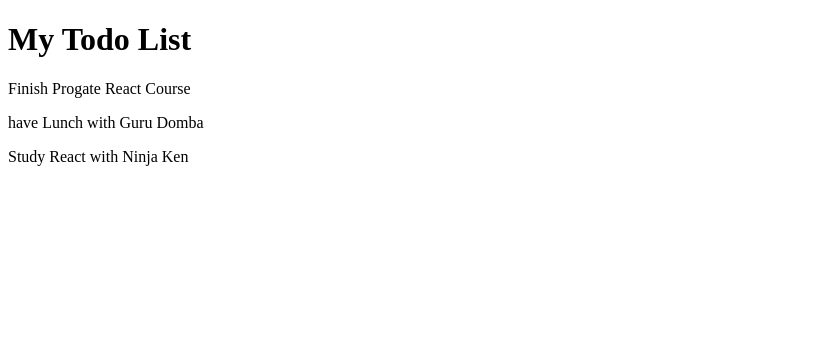
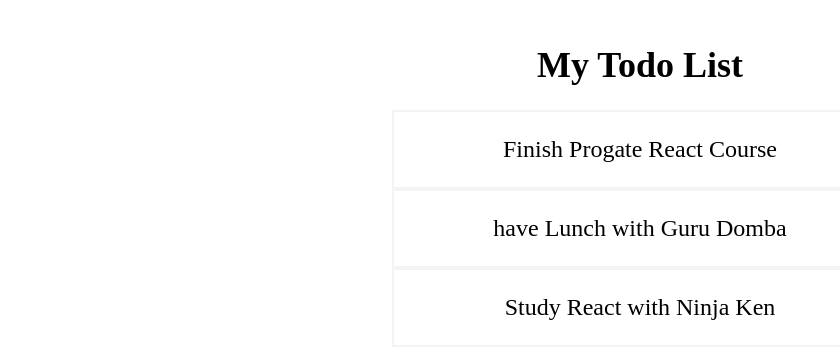
Before and after one commit to FachrielDzikri30/todoapp_react, a React (Vite) app: page / in a window 1280 px wide. Shown: the top 358 px of the page, without its empty margins (0-840 px from the left). Built offline with nearby package versions, Linux system fonts and the light colour scheme.

Commit message:
Add CSS to Component

```diff
--- a/src/App.jsx
+++ b/src/App.jsx
@@ -23,11 +23,22 @@
   console.log(todos)
 
   return (
-    <div>
-      <h1>My Todo List</h1>
+    <div style={styles.container}>
+      <h1 style={styles.title}>My Todo List</h1>
       <Todos todos={todos}/>
     </div>
   )
+
+}
+
+const styles = {
+  container: {
+    textAlign: 'center',
+    padding: '12px',
+  },
+  title: {
+    fontSize: '36px',
+  },
 }
 
 export default App;
--- a/src/components/TodoItem.jsx
+++ b/src/components/TodoItem.jsx
@@ -1,7 +1,18 @@
 import React from 'react'
 
 const TodoItem = ({todo}) => {
-    return <p>{todo.title}</p>
+    return (
+    <div style={styles.todoItem}>
+        <p>{todo.title}</p>
+    </div>
+    )
+}
+
+const styles = {
+    todoItem: {
+        border: '2px solid #f4f4f4',
+        fontSize: '24px',
+    },
 }
 
 export default TodoItem
--- a/src/components/Todos.jsx
+++ b/src/components/Todos.jsx
@@ -3,7 +3,7 @@
 
 const Todos = ({todos}) => {
     return (
-        <div>
+        <div style={styles.container}>
             {todos.map((todo) => {
                 return <TodoItem key={todo.id} todo={todo} />
             })}
@@ -11,4 +11,11 @@
     )
 }
 
+const styles = {
+    container: {
+        width: '40%',
+        margin: '0 auto',
+    },
+}
+
 export default Todos
```
